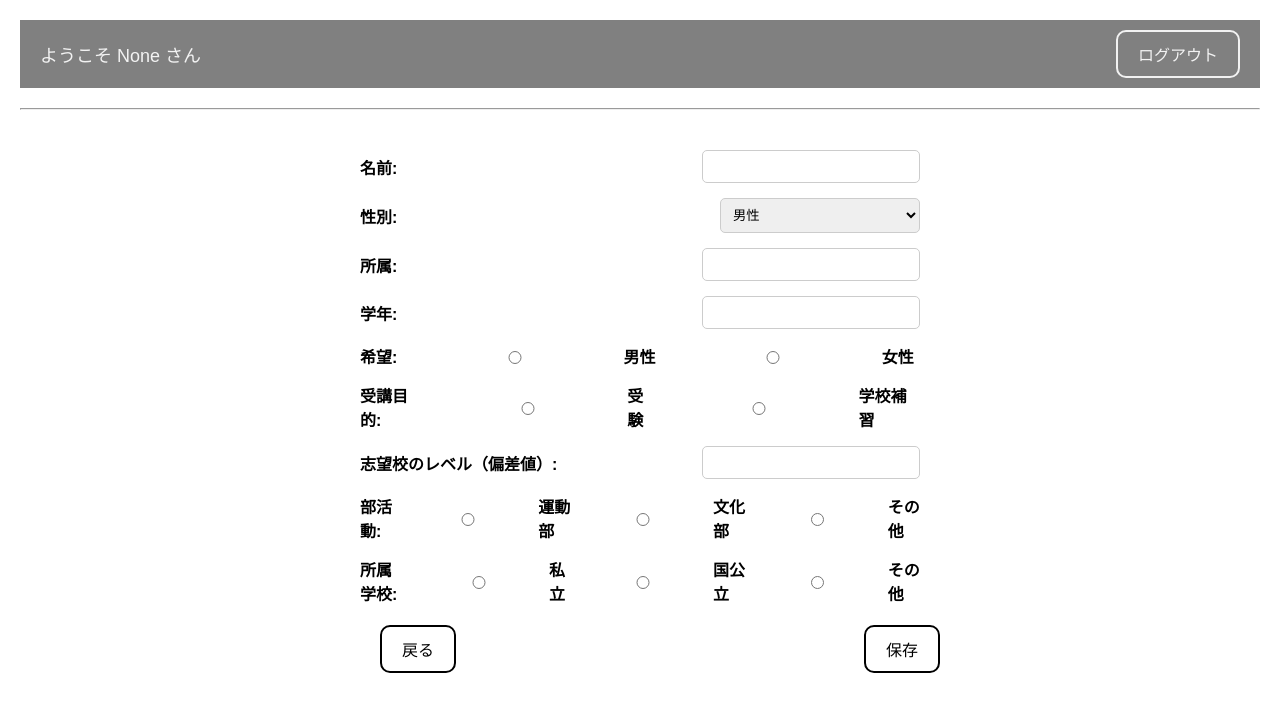
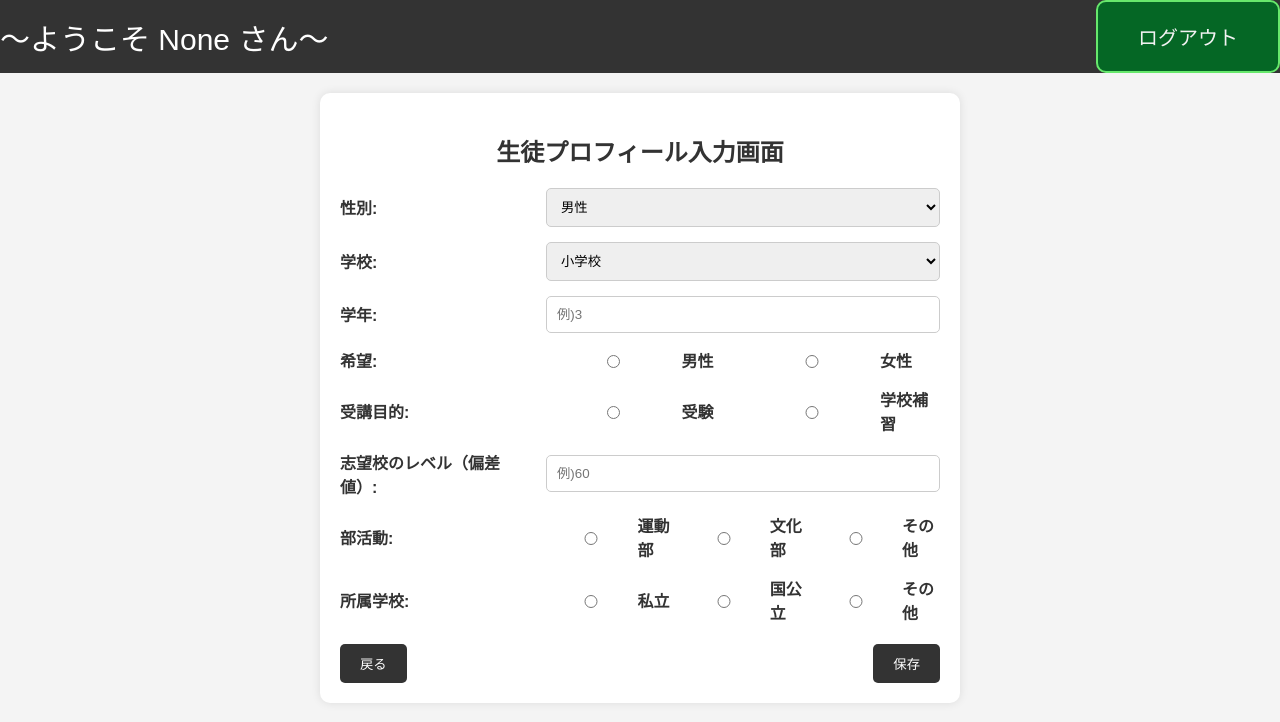
Before and after one commit to nkn713/MatchingApp, a Flask app: page /S_profile_input/profile in a window 1280 px wide. Shown: the top 722 px of the page. Run offline with Flask 3, Linux system fonts and the light colour scheme; some libraries are stand-ins or nearby versions.

Commit message:
loginを少し修正と、登録画面のレイアウト、生徒プロフィール入力画面のレイアウト

```diff
--- a/static/css/S_profile_input.css
+++ b/static/css/S_profile_input.css
@@ -1,76 +1,124 @@
 body {
     font-family: Arial, sans-serif;
-    margin: 20px;
+    background-color: #f4f4f4;
+    margin: 0;
+    padding: 0;
+    display: flex;
+    flex-direction: column;
+    align-items: center;
 }
 
-.header {
+header {
+    width: 100%;
+    background-color: #333;
+    color: white;
+    padding: 10px 0;
     display: flex;
     justify-content: space-between;
     align-items: center;
-    background-color: #808080; /* グレーの背景色 */
-    padding: 10px 20px;
+    padding: 0 20px;
 }
 
-.header .welcome-message {
-    font-size: 18px;
-    color: #f2f2f2; /* 白のテキストカラー */
+header .left {
+    flex: 1;
+    text-align: left; /* 中央揃え */
+    font-size: 30px;
 }
 
-.header .logout-button {
-    background: transparent;
-    border: 2px solid #f2f2f2; /* 白のボーダーカラー */
+header .right {
+    background-color: #056725; /* ボタンの背景色 */
+    border: 2px solid #67e86c; /* ボーダーカラー */
     padding: 10px 20px;
-    font-size: 16px;
+    font-size: 25px; /* フォントサイズを調整 */
     border-radius: 10px;
     cursor: pointer;
     color: #f2f2f2; /* 白のテキストカラー */
 }
 
-hr {
-    margin: 20px 0;
+header .right button {
+    font-size: 20px; /* ボタン内のテキストサイズを調整 */
+    padding: 10px 20px;
+    border: none;
+    background: transparent;
+    color: #f2f2f2; /* 白のテキストカラー */
+    cursor: pointer;
+}
+
+header .right button:hover {
+    border: 2px solid #67e86c; /* ホバー時のボーダーカラー */
 }
 
 .form-content {
+    background-color: white;
     padding: 20px;
-    background-color: #fff; /* 白色の背景 */
-    color: #000; /* 黒色のテキスト */
-    width: 100%;
+    border-radius: 10px;
+    box-shadow: 0 0 10px rgba(0, 0, 0, 0.1);
+    width: 90%;
     max-width: 600px;
-    margin: auto;
-    box-sizing: border-box;
+    margin-top: 20px;
 }
 
-.form-content div {
-    margin-bottom: 15px;
-    width: 100%;
-    display: flex;
-    justify-content: space-between;
-    align-items: center;
+h2 {
+    text-align: center;
+    color: #333;
 }
 
-.form-content label {
-    font-weight: bold;
+.form-group {
+    display: flex;
+    align-items: center;
+    margin-bottom: 15px;
 }
 
-.form-content input, .form-content select {
-    padding: 8px;
-    width: 200px; /* 横幅を短く設定 */
+.form-group label {
+    flex: 1;
+    text-align: left;
+    margin-right: 20px;
+    font-weight: bold;
+    color: #333;
+}
+
+.form-group input,
+.form-group select {
+    flex: 2;
+    padding: 10px;
     border: 1px solid #ccc;
     border-radius: 5px;
+}
+
+.radio-group {
+    flex: 2;
+    display: flex;
+    align-items: center;
+    gap: 10px;
+}
+
+.radio-group label {
+    margin-right: 5px;
 }
 
 .buttons {
     display: flex;
     justify-content: space-between;
     margin-top: 20px;
-    padding: 0 20px; /* 追加 */
 }
 
-.buttons .back-button, .buttons .complete-button {
-    background: none;
-    border: 2px solid #000;
+.back-button,
+.complete-button {
+    background-color: #333;
+    color: white;
+    border: none;
     padding: 10px 20px;
-    font-size: 16px;
-    border-radius: 10px;
+    border-radius: 5px;
     cursor: pointer;
 }
+
+.back-button:hover,
+.complete-button:hover {
+    background-color: #555;
+}
+
+.error-message {
+    color: red;
+    margin-top: 5px;
+    font-size: 0.9rem;
+}
--- a/static/css/register.css
+++ b/static/css/register.css
@@ -18,7 +18,7 @@ body {
 }
 
 .header .left {
-    font-size: 18px;
+    font-size: 30px;
     color: #f2f2f2; /* 白のテキストカラー */
 }
 
@@ -56,6 +56,7 @@ label {
     margin-bottom: 0.5rem;
 }
 
+input[type="username"],
 input[type="email"],
 input[type="password"] {
     width: 100%;
--- a/templates/S_profile_input.html
+++ b/templates/S_profile_input.html
@@ -13,23 +13,21 @@
     </style>
 </head>
 <body>
-    <div class="header">
-        <div class="welcome-message">ようこそ {{ username }} さん</div>
+    <header>
+        <div class="left">～ようこそ {{ username }} さん～</div>
+        <div class="right">
             <a href="{{ url_for('logout.logout') }}">
-            <button class="logout-button">ログアウト</button>
+                <button>ログアウト</button>
             </a>
         </div>
-    <hr>
+    </header>
     <div class="form-content">
         <form method="post" action="{{ url_for('S_profile_input.S_profile_input') }}">
-            <div>
-                <label for="name">名前:</label>
-                <input type="text" id="name" name="name" value="{{ form_data.get('name', '') }}" required>
+            <h2>生徒プロフィール入力画面</h2>
                 {% if errors.get('name') %}
                 <div class="error-message">{{ errors['name'] }}</div>
                 {% endif %}
-            </div>
-            <div>
+            <div class="form-group">
                 <label for="gender">性別:</label>
                 <select id="gender" name="gender" required>
                     <option value="男性" {% if form_data.get('gender') == '男性' %}selected{% endif %}>男性</option>
@@ -40,59 +38,71 @@
                 <div class="error-message">{{ errors['gender'] }}</div>
                 {% endif %}
             </div>
-            <div>
-                <label for="affiliation">所属:</label>
-                <input type="text" id="affiliation" name="affiliation" value="{{ form_data.get('affiliation', '') }}" required>
+            <div class="form-group">
+                <label for="affiliation">学校:</label>
+                <select id="affiliation" name="affiliation" required>
+                    <option value="小学校" {% if form_data.get('affiliation') == '小学校' %}selected{% endif %}>小学校</option>
+                    <option value="中学校" {% if form_data.get('affiliacion') == '中学校' %}selected{% endif %}>中学校</option>
+                    <option value="高校" {% if form_data.get('affiliation') == '高校' %}selected{% endif %}>高校</option>
+                </select>
                 {% if errors.get('affiliation') %}
                 <div class="error-message">{{ errors['affiliation'] }}</div>
                 {% endif %}
             </div>
-            <div>
+            <div class="form-group">
                 <label for="grade">学年:</label>
-                <input type="text" id="grade" name="grade" value="{{ form_data.get('grade', '') }}" required>
+                <input type="text" id="grade" name="grade" value="{{ form_data.get('grade', '') }}" placeholder="例)3" required>
                 {% if errors.get('grade') %}
                 <div class="error-message">{{ errors['grade'] }}</div>
                 {% endif %}
             </div>
             <!-- 追加された項目 -->
-            <div>
-                <label for="preference">希望:</label><br>
+            <div class="form-group">
+                <label for="preference">希望:</label>
+                <div class="radio-group">
                     <input type="radio" id="male_preference" name="preference" value="男性">
-                <label for="male_preference">男性</label><br>
+                    <label for="male_preference">男性</label>
                     <input type="radio" id="female_preference" name="preference" value="女性">
-                <label for="female_preference">女性</label><br>
+                    <label for="female_preference">女性</label>
                 </div>
-            <div>
-                <label for="learning_purpose">受講目的:</label><br>
+            </div>
+            <div class="form-group">
+                <label for="learning_purpose">受講目的:</label>
+                <div class="radio-group">
                     <input type="radio" id="exam_purpose" name="learning_purpose" value="受験">
-                <label for="exam_purpose">受験</label><br>
+                    <label for="exam_purpose">受験</label>
                     <input type="radio" id="school_supplement_purpose" name="learning_purpose" value="学校補習">
-                <label for="school_supplement_purpose">学校補習</label><br>
+                    <label for="school_supplement_purpose">学校補習</label>
                 </div>
-            <div>
+            </div>
+            <div class="form-group">
                 <label for="desired_school_level">志望校のレベル（偏差値）:</label>
-                <input type="number" id="desired_school_level" name="desired_school_level" value="{{ form_data.get('desired_school_level', '') }}" required>
+                <input type="number" id="desired_school_level" name="desired_school_level" value="{{ form_data.get('desired_school_level', '') }}" placeholder="例)60" required>
                 {% if errors.get('desired_school_level') %}
                 <div class="error-message">{{ errors['desired_school_level'] }}</div>
                 {% endif %}
             </div>
-            <div>
-                <label for="club_activity">部活動:</label><br>
+            <div class="form-group">
+                <label for="club_activity">部活動:</label>
+                <div class="radio-group">
                     <input type="radio" id="sports_club" name="club_activity" value="運動部">
-                <label for="sports_club">運動部</label><br>
+                    <label for="sports_club">運動部</label>
                     <input type="radio" id="culture_club" name="club_activity" value="文化部">
-                <label for="culture_club">文化部</label><br>
+                    <label for="culture_club">文化部</label>
                     <input type="radio" id="other_club" name="club_activity" value="その他">
-                <label for="other_club">その他</label><br>
+                    <label for="other_club">その他</label>
                 </div>
-            <div>
-                <label for="school_type">所属学校:</label><br>
+            </div>
+            <div class="form-group">
+                <label for="school_type">所属学校:</label>
+                <div class="radio-group">
                 <input type="radio" id="private_school" name="school_type" value="私立">
-                <label for="private_school">私立</label><br>
+                <label for="private_school">私立</label>
                 <input type="radio" id="public_school" name="school_type" value="国公立">
-                <label for="public_school">国公立</label><br>
+                <label for="public_school">国公立</label>
                 <input type="radio" id="other_school" name="school_type" value="その他">
-                <label for="other_school">その他</label><br>
+                <label for="other_school">その他</label>
+                </div>
             </div>
             <div class="buttons">
                 <button type="button" class="back-button" onclick="location.href='/home/student_home'">戻る</button>
--- a/templates/login.html
+++ b/templates/login.html
@@ -18,7 +18,7 @@
         <form action="{{ url_for('login.login') }}" method="POST">
             <h2>ログイン</h2>
             <div class="form-group">
-                <input type="text" name="username" placeholder="メールアドレス" required>
+                <input type="text" name="email" placeholder="メールアドレス" required>
             </div>
             <div class="form-group">
                 <input type="password" name="password" id="password" placeholder="パスワード" required>
```
Also changed, not shown: templates/register.html (+10 -6 lines). Lines whose indentation alone changed are shown as unchanged.
